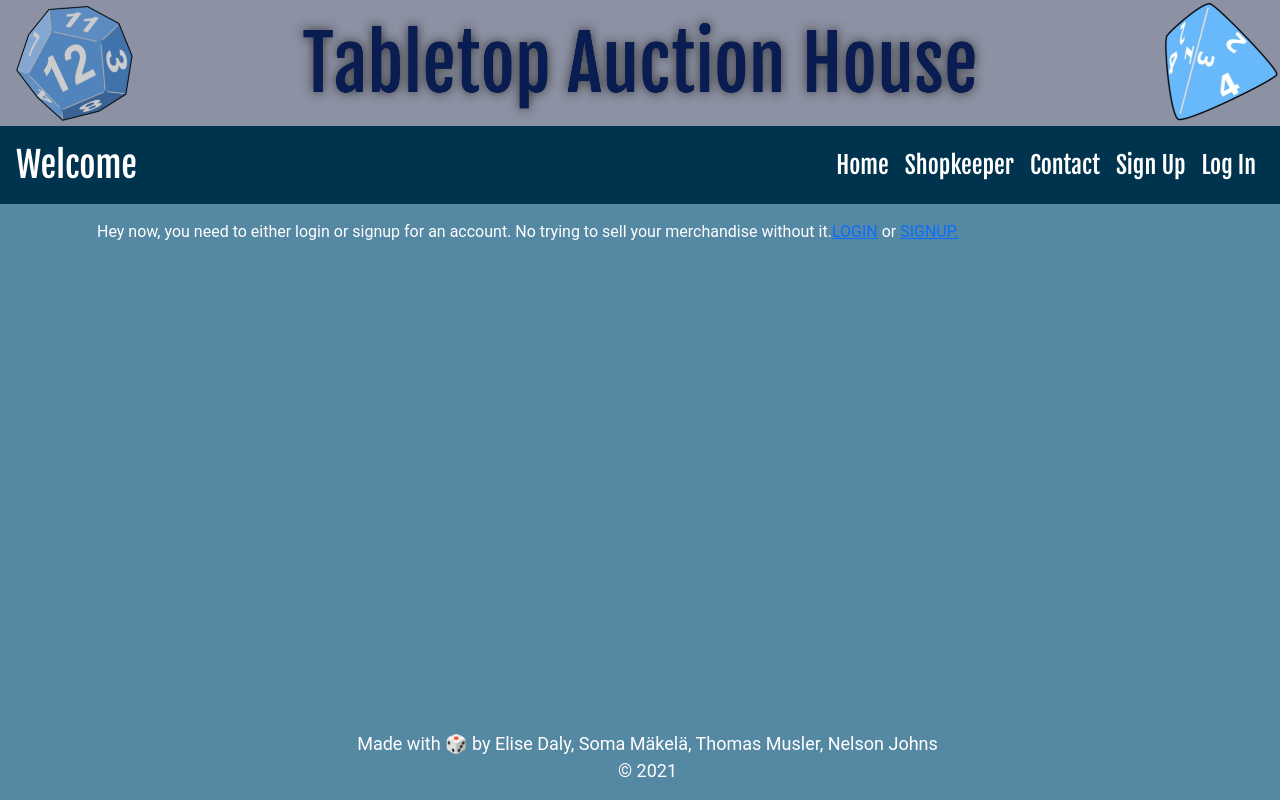
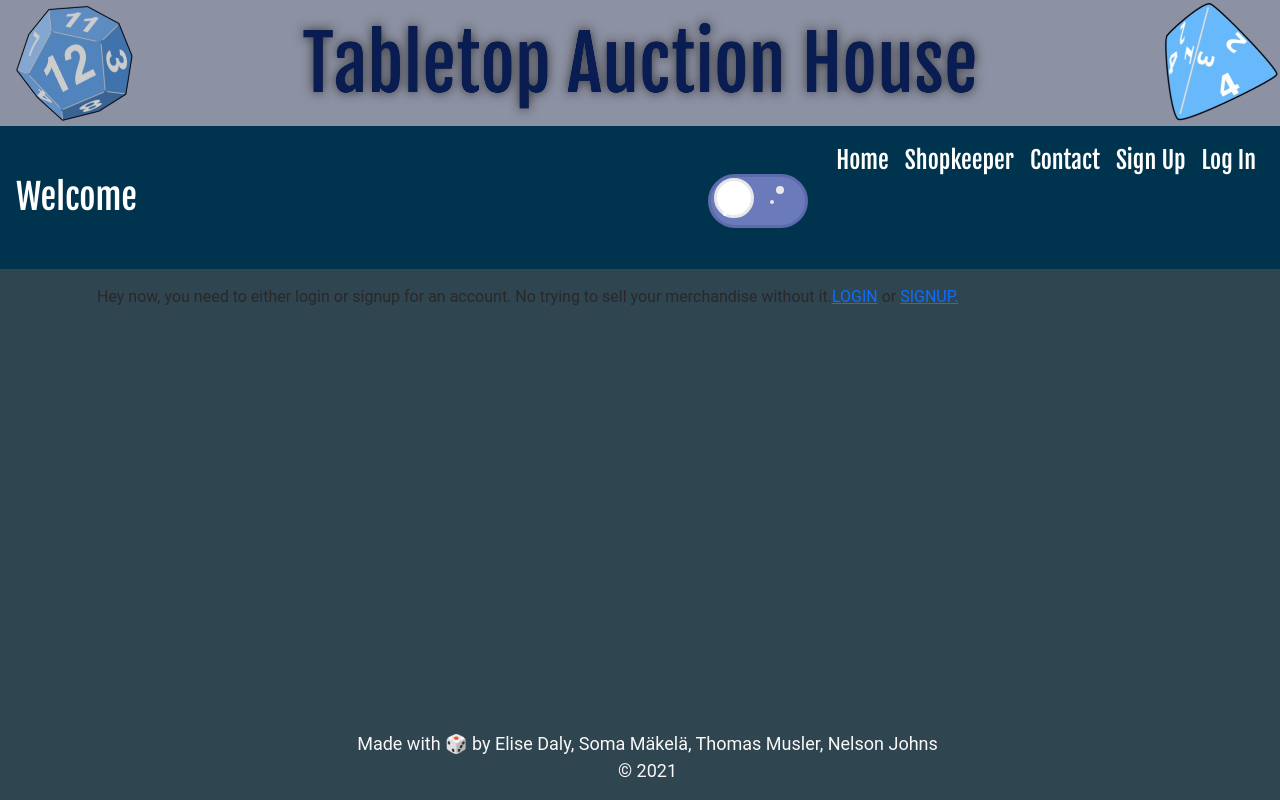
Before and after one commit to smakela13/tabletop-auction-house-react-edition, a React (Create React App) app in the folder client/: page /addItem in a window 1280 px wide. Built offline with nearby package versions, Linux system fonts and the light colour scheme; no server answers.

Commit message:
dark mode success!

```diff
--- a/client/src/App.css
+++ b/client/src/App.css
@@ -2,16 +2,20 @@
 .impDiv{
   display: flex;
   flex-direction: column;
-  background: #5588A3;
+  /* background: #5588A3; */
   height: 100vh;
   font-family: 'Roboto', Verdana, Tahoma, sans-serif;
-  color: #fff;
+  /* color: #fff; */
+  background-color: var(--dark-background);
+  color: var(--dark-text);
 }
 
 /* Contact */
 form {
   max-width: 500px;
   margin: 0 auto;
+  background-color: var(--dark-background);
+  color: var(--dark-text);
 }
 
 input {
@@ -97,4 +101,37 @@ p {
 .footer {
   margin-top: auto;
   text-align: center;
+  background-color: var(--dark-background);
+  color: var(--light-text);
 }
+.theme-dark {
+  --dark-text: #292929;
+  --light-text: #F9F8F8;
+  --dark-background: #2F4550;
+  --light-background: #586F7C;
+  --accent: #B8DBD9;
+  --button-border: #B8DBD9;
+}
+
+.theme-light {
+  --dark-text: #5E4B56;
+  --light-text: #5E4B56;
+  --dark-background: #DBE7E4;
+  --light-background: #EDDCD2;
+  --accent: #DBE7E4;
+  --button-border: #5E4B56;
+}
+
+html, #root {
+  background-color: var(--dark-background);
+  color: var(--dark-text);
+}
+
+nav {
+  background-color: var(--dark-background);
+  color: var(--light-text);
+}
+
+.main {
+  background-color: var(--light-background);
+}
--- a/client/src/App.js
+++ b/client/src/App.js
@@ -1,4 +1,4 @@
-import React from 'react';
+import React, {useEffect} from 'react';
 import {
 	ApolloClient,
 	InMemoryCache,
@@ -17,6 +17,7 @@ import Signup from './components/Signup';
 import Profile from './pages/profile';
 import Footer from './components/Footer';
 import SingleProduct from './pages/SingleProduct';
+import { keepTheme } from './components/themes';
 
 const httpLink = createHttpLink({
 	uri: '/graphql',
@@ -41,6 +42,9 @@ const client = new ApolloClient({
 });
 
 export default function App() {
+	useEffect(() => {
+		keepTheme();
+	})
 	return (
 		<ApolloProvider client={client}>
 			<Router>
--- a/client/src/components/Navbar.js
+++ b/client/src/components/Navbar.js
@@ -2,6 +2,7 @@ import React from 'react';
 import { Navbar, Nav, Image } from 'react-bootstrap';
 import Auth from '../utils/auth';
 import '../App.css';
+import Toggle from './Toggle';
 
 const Navigation = () => {
 	const loggedStatus = Auth.loggedIn();
@@ -35,6 +36,7 @@ const Navigation = () => {
 							fontSize: '24px',
 							fontFamily: 'Fjalla One'
 						}}>
+						<Toggle />
 						<Nav.Link style={{color: 'white'}} href='/'>Home</Nav.Link>
 						{loggedStatus && <Nav.Link style={{color: 'white'}} href='/addItem'>Add Item</Nav.Link>}
 						<Nav.Link style={{color: 'white'}} href='/shopkeeper'>Shopkeeper</Nav.Link>
--- /dev/null
+++ b/client/src/components/Toggle.js
@@ -0,0 +1,41 @@
+import React, { useEffect, useState } from 'react';
+import './toggle.css';
+import { setTheme } from '../components/themes';
+
+function Toggle() {
+    const [togClass, setTogClass] = useState('dark');
+    let theme = localStorage.getItem('theme');
+
+    const handleOnClick = () => {
+        if (localStorage.getItem('theme') === 'theme-dark') {
+            setTheme('theme-light');
+            setTogClass('light')
+        } else {
+            setTheme('theme-dark');
+            setTogClass('dark')
+        }
+    }
+
+    useEffect(() => {
+        if (localStorage.getItem('theme') === 'theme-dark') {
+            setTogClass('dark')
+        } else if (localStorage.getItem('theme') === 'theme-light') {
+            setTogClass('light')
+        }
+    }, [theme])
+
+    return (
+        <div className="container--toggle">
+            {
+                togClass === "light" ?
+                <input type="checkbox" id="toggle" className="toggle--checkbox" onClick={handleOnClick} checked />
+                :
+                <input type="checkbox" id="toggle" className="toggle--checkbox" onClick={handleOnClick} />
+            }
+            <label htmlFor="toggle" className="toggle--label">
+                <span className="toggle--label-background"></span>
+            </label>
+        </div>
+    )
+}
+export default Toggle;
--- /dev/null
+++ b/client/src/components/themes.js
@@ -0,0 +1,21 @@
+function setTheme(themeName) {
+  localStorage.setItem('theme', themeName);
+  document.documentElement.className = themeName;
+}
+
+function keepTheme() {
+if (localStorage.getItem('theme')) {
+  if (localStorage.getItem('theme') === 'theme-dark') {
+    setTheme('theme-dark');
+  } else if (localStorage.getItem('theme') === 'theme-light') {
+    setTheme('theme-light')
+  }
+} else {
+  setTheme('theme-dark')
+}
+}
+
+module.exports = {
+setTheme,
+keepTheme
+}
--- /dev/null
+++ b/client/src/components/toggle.css
@@ -0,0 +1,175 @@
+:root {
+    /** sunny side **/
+    --blue-background: #c2e9f6;
+    --blue-border: #72cce3;
+    --blue-color: #96dcee;
+    --yellow-background: #fffaa8;
+    --yellow-border: #f5eb71;
+    /** dark side **/
+    --indigo-background: #808fc7;
+    --indigo-border: #5d6baa;
+    --indigo-color: #6b7abb;
+    --gray-border: #e8e8ea;
+    --gray-dots: #e8e8ea;
+}
+
+@keyframes reverse {
+    0% {
+        left: 47px;
+        width: 40px;
+    }
+    60% {
+        left: 3px;
+        width: 80px;
+    }
+    100% {
+        left: 3px;
+    }
+}
+
+@keyframes switch {
+    0% {
+        left: 3px;
+    }
+    60% {
+        left: 3px;
+        width: 80px;
+    }
+    100% {
+        left: 47px;
+        width: 40px;
+    }
+}
+
+.toggle--checkbox {
+    display: none;
+}
+
+.container--toggle {
+    display: grid;
+    place-items: center;
+    min-height: 60px;
+    position: relative;
+    grid-area: toggle;
+    margin: 20px;
+}
+
+/* background */
+.toggle--label {
+    width: 100px;
+    height: 54px;
+    background: var(--indigo-color);
+    border-radius: 100px;
+    border: 3px solid var(--indigo-border);
+    display: flex;
+    position: relative;
+    transition: all 350ms ease-in;
+}
+
+.toggle--checkbox:checked + .toggle--label {
+    background: var(--blue-color);
+    border-color: var(--blue-border);
+}
+
+/* sun and moon */
+.toggle--checkbox:checked + .toggle--label:before {
+    animation-name: reverse;
+    animation-duration: 350ms;
+    animation-fill-mode: forwards;
+    transition: all 360ms ease-in;
+    background: var(--yellow-background);
+    border-color: var(--yellow-border);
+}
+
+.toggle--label:before {
+    animation-name: switch;
+    animation-duration: 350ms;
+    animation-fill-mode: forwards;
+    content: '';
+    width: 40px;
+    height: 40px;
+    border: 3px solid var(--gray-border);
+    top: 1px;
+    left: 3px;
+    position: absolute;
+    border-radius: 40px;
+    background: white;
+}
+
+/* moon dimples */
+.toggle--label:after {
+    transition-delay: 0ms;
+    transition: all 250ms ease-in;
+    position: absolute;
+    content: '';
+    box-shadow: var(--gray-dots) -14px 0 0 1px, var(--gray-dots) -22px 12px 0 -1px;
+    left: 80px;
+    top: 10px;
+    width: 6px;
+    height: 6px;
+    background: transparent;
+    border-radius: 50%;
+    opacity: 1;
+}
+
+.toggle--checkbox:checked + .toggle--label:after {
+    transition-delay: 50ms;
+    opacity: 0;
+}
+
+/* clouds */
+.toggle--checkbox:checked + .toggle--label .toggle--label-background {
+    width: 5px;
+    left: 65px;
+    top: 22px;
+}
+
+.toggle--checkbox:checked + .toggle--label .toggle--label-background:before {
+    top: -4px;
+    left: -5px;
+    width: 20px;
+    height: 5px;
+}
+
+.toggle--checkbox:checked + .toggle--label .toggle--label-background:after {
+    top: 3px;
+    width: 20px;
+    height: 5px;
+    left: -10px;
+}
+
+/* stars */
+.toggle--label-background {
+    border-radius: 5px;
+    position: relative;
+    background: white;
+    left: 32px;
+    width: 4px;
+    transition: all 150ms ease-in;
+    top: 25px;
+    height: 4px;
+}
+
+.toggle--label-background:before {
+    content: '';
+    position: absolute;
+    width: 4px;
+    height: 4px;
+    top: -15px;
+    border-radius: 5px;
+    background: white;
+    left: -20px;
+    transition: all 150ms ease-in;
+}
+
+.toggle--label-background:after {
+    content: '';
+    position: absolute;
+    width: 4px;
+    height: 4px;
+    left: -20px;
+    top: 10px;
+    border-radius: 5px;
+    background: white;
+    transition: all 150ms ease-in;
+}
```
